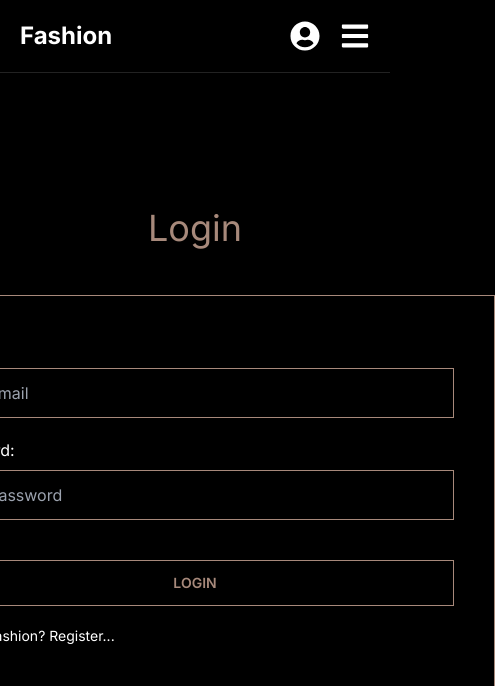
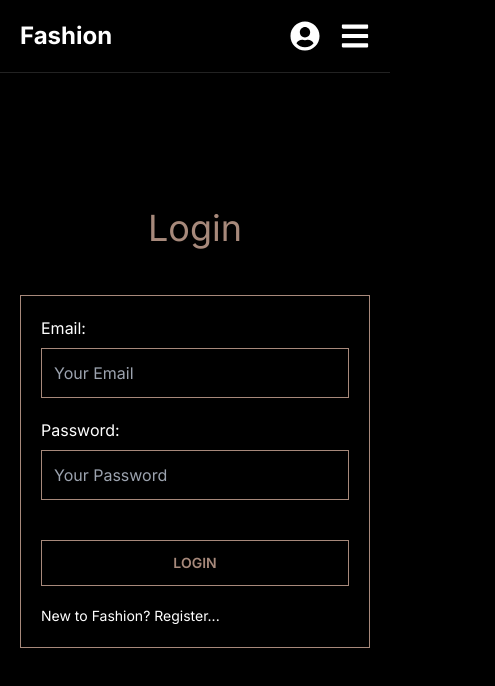
Before and after one commit to jubayerCodes/fashion, a Next.js app: page /login in a window 390 px wide. Shown: the top 686 px of the page, 495 px wide, since content can reach past the window. Built offline with nearby package versions, Linux system fonts and the light colour scheme; no server answers.

Commit message:
responsive all pages

```diff
--- a/src/app/(pages)/login/Login/Login.jsx
+++ b/src/app/(pages)/login/Login/Login.jsx
@@ -25,10 +25,10 @@ const Login = () => {
 
 
     return (
-        <section className='min-h-[500px] flex justify-center items-center py-32'>
+        <section className='min-h-[500px] flex justify-center items-center py-32 px-5'>
             <div className="my-container">
                 <h2 className='text-[#a7897b] text-[36px] text-center mb-10'>Login</h2>
-                <div className='w-[600px] mx-auto border-[#a7897b] border p-10'>
+                <div className='xl:w-[600px] mx-auto border-[#a7897b] border p-5 xl:p-10'>
                     <form onSubmit={handleSubmit}>
                         <div className='mb-5'>
                             <label htmlFor="emailField" className='block mb-2'>
--- a/src/app/(pages)/products/ProductDetails/ProductDetails.jsx
+++ b/src/app/(pages)/products/ProductDetails/ProductDetails.jsx
@@ -145,10 +145,10 @@ const ProductDetails = ({ id = 1 }) => {
 
     return (
         <>
-            {/* <section className='py-24 pt-40'>
-                <div className="my-container grid xl:grid-cols-2 gap-16 items-center justify-between">
+            <section className='py-24 xl:pt-40 px-5'>
+                <div className="my-container grid grid-cols-1 xl:grid-cols-2 gap-16 items-center justify-between">
                     <div className='grid grid-cols-4 gap-5'>
-                        <div className=' flex flex-col justify-center items-center col-span-1 gap-5'>
+                        <div className='flex flex-col justify-center items-center col-span-1 gap-5'>
                             {
                                 product?.product?.images.map((image, idx) =>
                                     <div key={idx} onClick={() => setImg(idx)} className={`cursor-pointer flex justify-center items-center p-3 border rounded-md ${img === idx ? 'border-white' : 'border-[#a7897b]'}`}>
@@ -181,8 +181,8 @@ const ProductDetails = ({ id = 1 }) => {
                                     <button onClick={() => addToFavorites(product?.product?.id)}><FaRegHeart className='text-[#a7897b] text-[26px]' /></button>
                             }
                         </div>
-                        <h2 className='text-[#a7897b] text-[42px] font-bold mb-5'>{product?.product?.name}</h2>
-                        <div className='flex justify-start gap-10 mb-5'>
+                        <h2 className='text-[#a7897b] text-3xl mb-10 xl:mb-5 xl:text-[42px] font-bold'>{product?.product?.name}</h2>
+                        <div className='flex justify-between xl:justify-start gap-10 mb-5'>
                             <div>
                                 <label htmlFor="color">Color:</label>
                                 <select onChange={handleChangeIndex} id="color" className='border capitalize p-1 px-2 rounded-full ml-2 bg-transparent'>
@@ -226,9 +226,9 @@ const ProductDetails = ({ id = 1 }) => {
                 </div>
             </section>
 
-            <section className='py-24 bg-[#262626]'>
-                <div className="my-container grid grid-cols-5 gap-10 justify-between items-center">
-                    <div className='col-span-3'>
+            <section className='py-24 bg-[#262626] px-5'>
+                <div className="my-container grid grid-cols-1 xl:grid-cols-5 gap-10 justify-between items-center">
+                    <div className='xl:col-span-3'>
                         <h3 className='text-3xl font-bold mb-5'>Description</h3>
                         <p>{product?.product?.description}</p>
                         <div className='mt-5 flex justify-between items-center'>
@@ -236,13 +236,13 @@ const ProductDetails = ({ id = 1 }) => {
                             <p className='capitalize'>Sizes: {product?.product?.sizes.map(size => size).join(', ')}</p>
                         </div>
                     </div>
-                    <div className='border border-[#a7897b] col-span-2 rounded-lg p-10'>
+                    <div className='border border-[#a7897b] xl:col-span-2 rounded-lg p-10'>
                         <img src={product?.product?.images[0]} alt="" />
                     </div>
                 </div>
             </section>
 
-            <section className='py-24'>
+            <section className='py-24 px-5'>
                 <div className="my-container">
                     <h2 className='text-3xl font-bold mb-5'>Reviews</h2>
                     <div className='mt-10'>
@@ -254,7 +254,7 @@ const ProductDetails = ({ id = 1 }) => {
                             }}
                             loop={true}
                             modules={[Pagination]}
-                            className="mySwiper h-[250px]"
+                            className="mySwiper xl:h-[250px] h-[320px]"
                         >
                             {
                                 product?.reviews.map((review, idx) => <SwiperSlide key={idx}><Review review={review} /></SwiperSlide>)
@@ -262,7 +262,7 @@ const ProductDetails = ({ id = 1 }) => {
                         </Swiper>
                     </div>
                 </div>
-            </section> */}
+            </section>
         </>
     );
 };
--- a/src/app/(pages)/register/Register/Register.jsx
+++ b/src/app/(pages)/register/Register/Register.jsx
@@ -32,10 +32,10 @@ const Register = () => {
     }
 
     return (
-        <section className='min-h-[500px] flex justify-center items-center py-20'>
+        <section className='min-h-[500px] flex justify-center items-center py-10 xl:py-20 px-5'>
             <div className="my-container">
                 <h2 className='text-[#a7897b] text-[36px] text-center mb-10'>Register</h2>
-                <div className='w-[600px] mx-auto border-[#a7897b] border p-10'>
+                <div className='xl:w-[600px] mx-auto border-[#a7897b] border p-5 xl:p-10'>
                     <form onSubmit={handleSubmit}>
                         <div className='mb-5'>
                             <label htmlFor="nameField" className='block mb-2'>
--- a/src/app/(pages)/shared/Header/Header.jsx
+++ b/src/app/(pages)/shared/Header/Header.jsx
@@ -150,7 +150,7 @@ const Header = () => {
                 </div>
             </header>
 
-            <div className={`${drawer ? 'block' : 'hidden'} absolute bg-white text-black w-full p-4`}>
+            <div className={`${drawer ? 'block' : 'hidden'} absolute bg-white text-black w-full p-4 z-50`}>
                 <div className='flex justify-end'>
                     <FaTimes onClick={() => setDrawer(false)} className='text-3xl' />
                 </div>
--- a/src/app/globals.css
+++ b/src/app/globals.css
@@ -13,7 +13,7 @@ body {
 }
 
 .my-container {
-  @apply w-[1200px] mx-auto;
+  @apply xl:w-[1200px] mx-auto w-full;
 }
 
 .menu-item{
```
